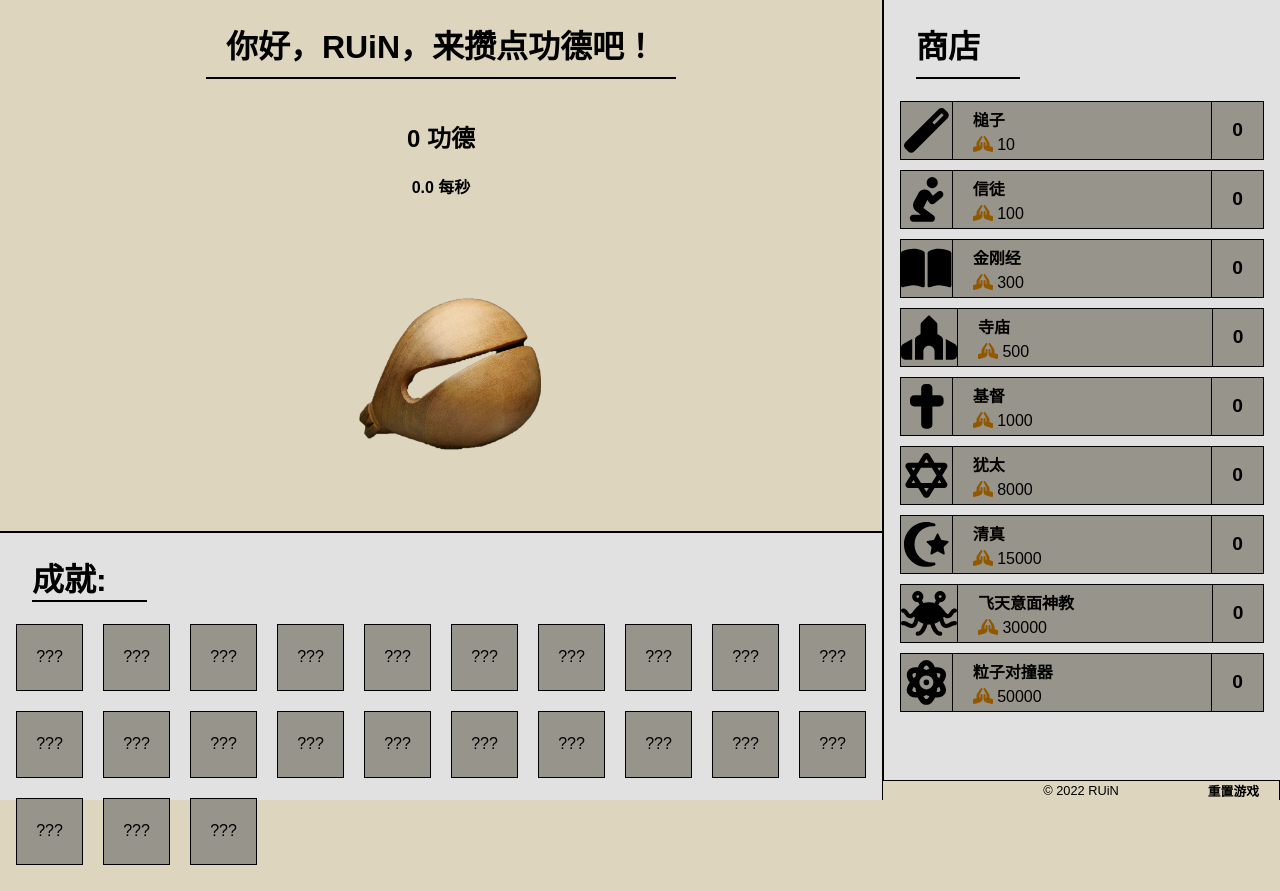
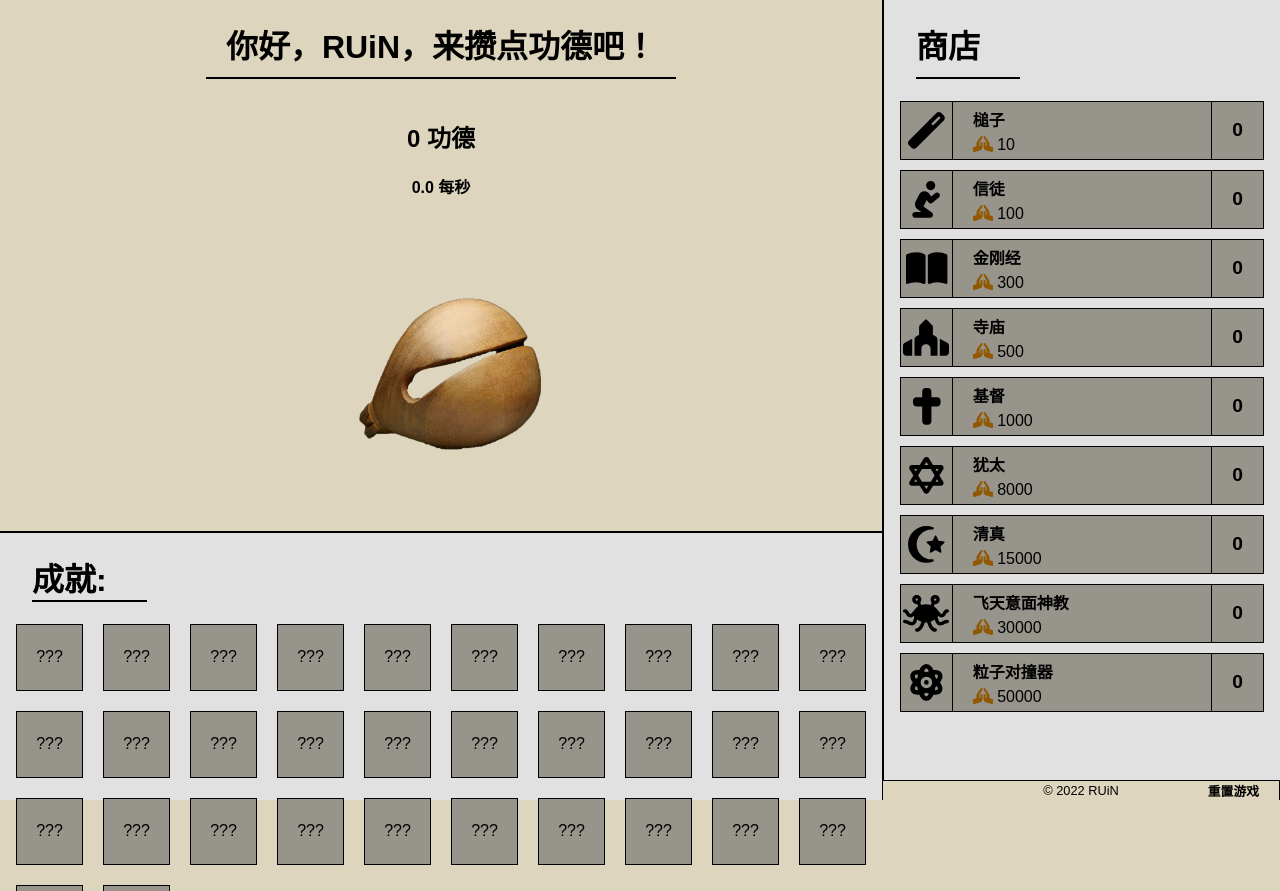
Before and after one commit to RUiN-jiarun/GongDe-Clicker, a React app: page / in a window 1280 px wide. Built offline with nearby package versions, Linux system fonts and the light colour scheme.

Commit message:
feature: new achievements and sound effect

```diff
--- a/src/components/App.js
+++ b/src/components/App.js
@@ -169,6 +169,24 @@ class App extends Component {
       metris_amount: prevState.metris_amount - changeState.price,
       metris_per_second_value: changeState.per_sec_multi,
       items_buy_counter: prevState.items_buy_counter + 1,
+      stick_buy_counter: prevState.stick_buy_counter + (item === '槌子' ? 1 : 0),
+      monk_buy_counter: prevState.monk_buy_counter + (item === '信徒' ? 1 : 0),
+      book_buy_counter: prevState.book_buy_counter + (item === '金刚经' ? 1 : 0),
+      temple_buy_counter: prevState.temple_buy_counter + (item === '寺庙' ? 1 : 0),
+      jesus_buy_counter: prevState.jesus_buy_counter + (item === '基督' ? 1 : 0),
+      jew_buy_counter: prevState.jew_buy_counter + (item === '犹太' ? 1 : 0),
+      islam_buy_counter: prevState.islam_buy_counter + (item === '清真' ? 1 : 0),
+      pasta_buy_counter: prevState.pasta_buy_counter + (item === '飞天意面神教' ? 1 : 0),
+      atom_buy_counter: prevState.atom_buy_counter + (item === '原子加速器' ? 1 : 0),
+
+      // stick_buy_counter: items,
+      // buddha_buy_counter: 0,
+      // book_buy_counter: 0,
+      // temple_buy_counter: 0,
+      // jesus_buy_counter: 0,
+      // jew_buy_counter: 0,
+      // islam_buy_counter: 0,
+      // pasta_buy_counter: 0,
       products: products
     }), () => {
       localStorage.setItem('metrisClicker', encode(JSON.stringify(this.state)))
--- a/src/components/ClickBoard/ClickBoard.js
+++ b/src/components/ClickBoard/ClickBoard.js
@@ -1,9 +1,28 @@
 import React, { Component } from 'react';
 import '../../css/clickBoard.css';
+import clickSound from '../../sounds/click.mp3';
 
 class ClickBoard extends Component {
 
+    constructor(props) {
+        super(props);
+        this.clickAudio = new Audio(clickSound);
+    }
+
     clickHandler = () => {
+        try {
+            this.clickAudio.currentTime = 0;
+            const playPromise = this.clickAudio.play();
+            if (playPromise && typeof playPromise.catch === 'function') {
+                playPromise.catch(() => {
+                    // play may be prevented by browser autoplay policies in some cases
+                    // swallow the error - sound is optional
+                });
+            }
+        } catch (e) {
+            // ignore audio errors
+        }
+
         this.props.onClick();
     }
 
--- a/src/constants/achievements.js
+++ b/src/constants/achievements.js
@@ -40,7 +40,7 @@ const Achievements = [
         value: 5000
     },
     {
-        name: "破解僧",
+        name: "破戒僧",
         icon: 'hand-point-up',
         icon_var: 'faHandPointUp',
         description: '亲自敲10000下木鱼',
@@ -182,7 +182,79 @@ const Achievements = [
         description: '购买100项物品',
         type: 'items_buy_counter',
         value: 100
-    }
+    },
+    {
+        name: "当头棒喝",
+        icon: 'wand-magic',
+        icon_var: 'faWandMagic',
+        description: '购买100个槌子',
+        type: 'stick_buy_counter',
+        value: 100
+    },
+    {
+        name: "僧多粥少",
+        icon: 'person-praying',
+        icon_var: 'faPersonPraying',
+        description: '购买100个信徒',
+        type: 'monk_buy_counter',
+        value: 100
+    },
+    {
+        name: "色即是空",
+        icon: 'book-open',
+        icon_var: 'faBookOpen',
+        description: '购买100个金刚经',
+        type: 'book_buy_counter',
+        value: 100
+    },
+    {
+        name: "佛光普照",
+        icon: 'place-of-worship',
+        icon_var: 'faPlaceOfWorship',
+        description: '购买100个寺庙',
+        type: 'temple_buy_counter',
+        value: 100
+    },
+    {
+        name: "主爱世人",
+        icon: 'cross',
+        icon_var: 'faCross',
+        description: '购买100个基督',
+        type: 'jesus_buy_counter',
+        value: 100
+    },
+    {
+        name: "逃离埃及",
+        icon: 'star-of-david',
+        icon_var: 'faStarOfDavid',
+        description: '购买100个犹太',
+        type: 'jew_buy_counter',
+        value: 100
+    },
+    {
+        name: "安拉胡巴",
+        icon: 'star-and-crescent',
+        icon_var: 'faStarAndCrescent',
+        description: '购买100个清真',
+        type: 'islam_buy_counter',
+        value: 100
+    },
+    {
+        name: "煮不在乎",
+        icon: 'spaghetti-monster-flying',
+        icon_var: 'faSpaghettiMonsterFlying',
+        description: '购买100个飞天意面神教',
+        type: 'pasta_buy_counter',
+        value: 100
+    },
+    {
+        name: "科学无罪",
+        icon: 'atom',
+        icon_var: 'faAtom',
+        description: '购买100个粒子对撞器',
+        type: 'atom_buy_counter',
+        value: 100
+    },
 ];
 
 export default Achievements;
--- a/src/constants/products.js
+++ b/src/constants/products.js
@@ -3,7 +3,7 @@ const Products = [
         name: '槌子',
         start_price: 10,
         multiplier: 1.1,
-        value: 1,
+        value: 10000,
         icon: 'wand-magic',
         icon_var: 'faWandMagic',
         description: '多一个槌子，多敲一下。每秒功德自动+1。'
--- a/src/constants/settings.js
+++ b/src/constants/settings.js
@@ -14,6 +14,15 @@ const _SETTINGS = {
     metris_gold_time_duration: 10,
     notification_show: false,
     items_buy_counter: 0,
+    stick_buy_counter: 0,
+    monk_buy_counter: 0,
+    book_buy_counter: 0,
+    temple_buy_counter: 0,
+    jesus_buy_counter: 0,
+    jew_buy_counter: 0,
+    islam_buy_counter: 0,
+    pasta_buy_counter: 0,
+    atom_buy_counter: 0,
     metris_gold_time_active: false,
     notification_top_show: false,
     notification_top_text: '',
--- a/src/css/shop.css
+++ b/src/css/shop.css
@@ -74,7 +74,7 @@
   justify-content: center; }
 
 .shop__product__image__icon {
-  font-size: 2.8em; }
+  font-size: 2.3em; }
 
 .shop__product__information__image__icon {
   font-size: 1.8em; }
```
Also changed, not shown: 1 other file.
